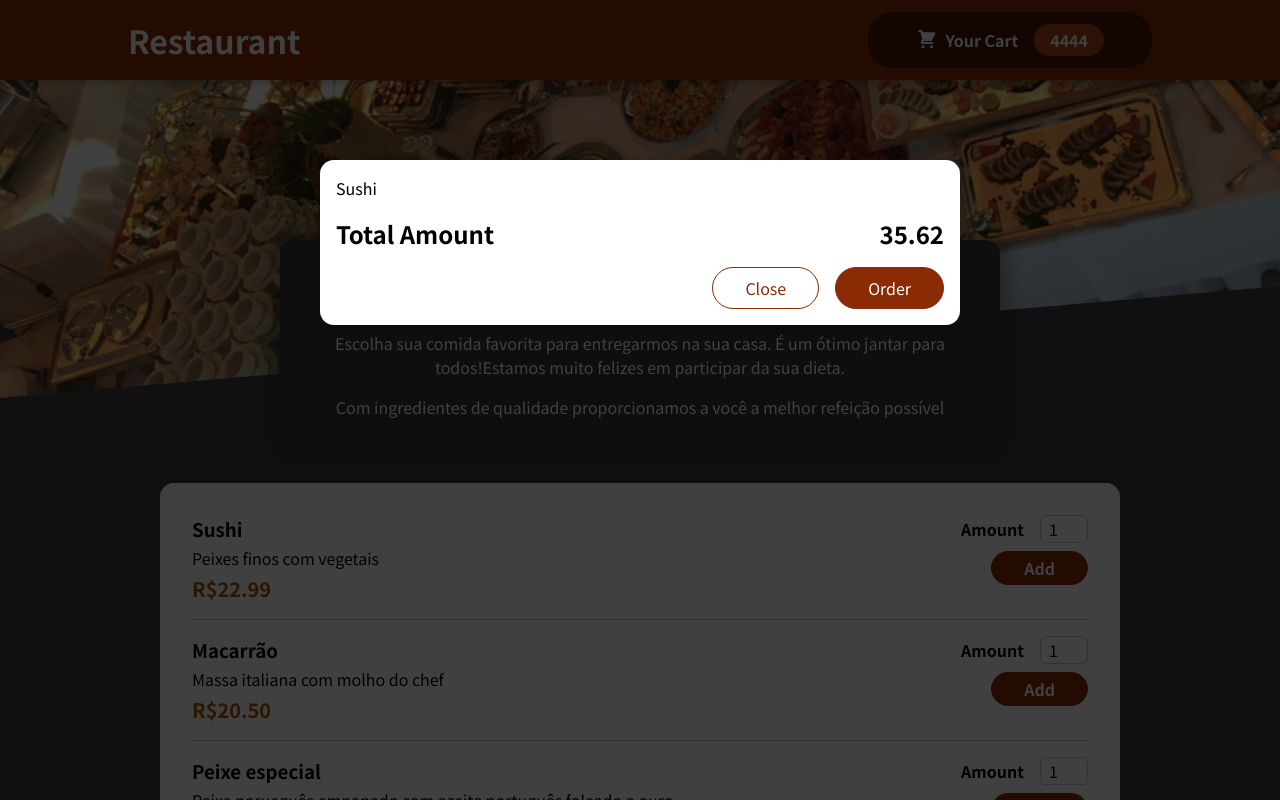
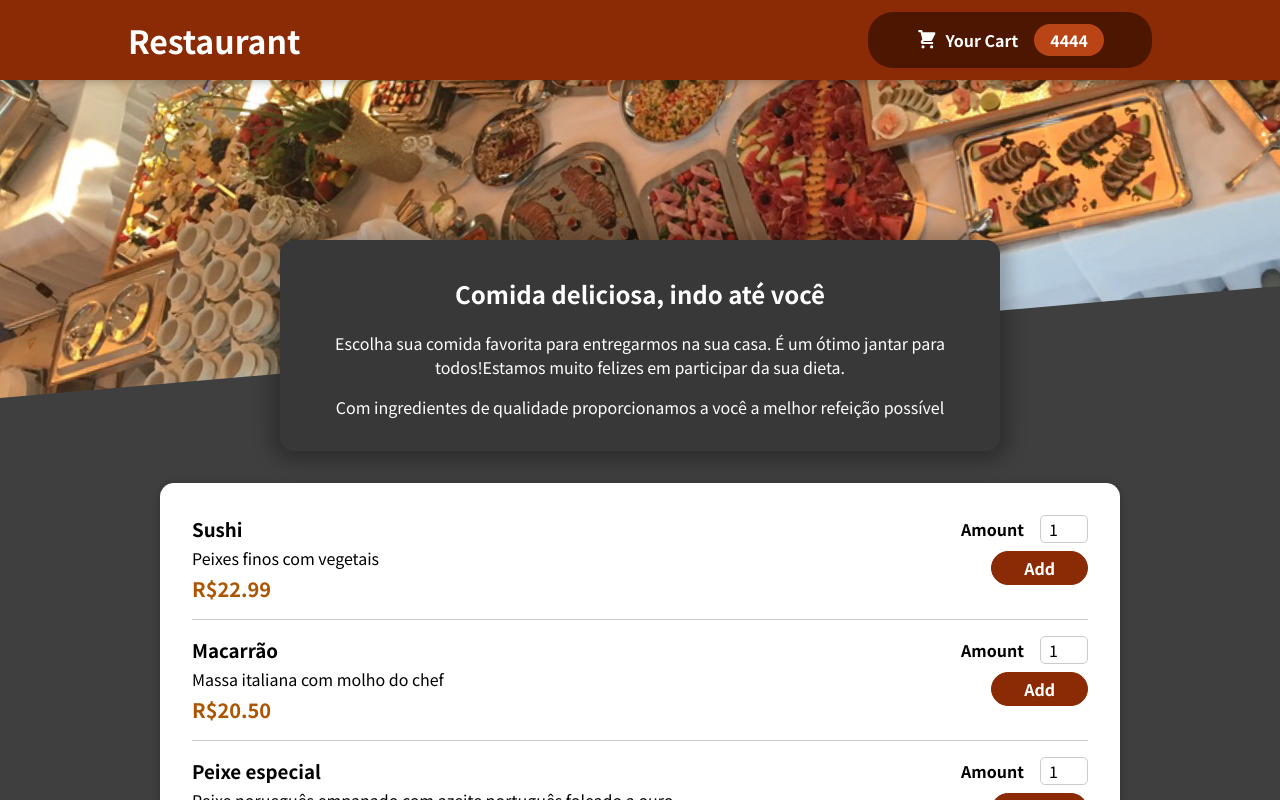
Before and after one commit to umnomequalqu/Restaurant, a React (Create React App) app: page / in a window 1280 px wide. Shown: the top 800 px of the page. Built offline with nearby package versions, Linux system fonts and the light colour scheme.

Commit message:
modal works 140

```diff
--- a/src/App.js
+++ b/src/App.js
@@ -1,15 +1,24 @@
 import Cart from "./components/Cart/Cart";
 import Header from "./components/Layouts/Header";
 import Meals from "./components/Meals/Meals";
+import {useState} from 'react';
+function App(){
+    const [cartIsShown,setCartIsShown] = useState(false);
 
-function App(){
+    const showCartHandler = ()=>{
+        setCartIsShown(true);
+    }
+    const hideCartHandler = ()=>{
+        setCartIsShown(false);
+    }
     return(
         <>
-        <Cart/>
-        <Header/>
-        <main>
-            <Meals/>
-        </main>
+            { cartIsShown && <Cart onClose={hideCartHandler}/> }
+            <Header
+            onShowCart={showCartHandler}/>
+            <main>
+                <Meals/>
+            </main>
         </>
     )
 }
--- a/src/components/Cart/Cart.js
+++ b/src/components/Cart/Cart.js
@@ -7,14 +7,19 @@
     .map((item)=>(<li>{item.name}</li>))}</ul>
 return(
     <>
-        <Modal>
+        <Modal onClose={props.onClose}>
             {cartItems}
             <div className={classes.total}>
                 <span>Total Amount</span>
                 <span>35.62</span>
             </div>
             <div className={classes.actions}>
-                <button className={classes['button--alt']} >Close</button>
+                <button
+                className={classes['button--alt']}
+                onClick={props.onClose}
+                >
+                    Close
+                    </button>
                 <button className={classes.button} >Order</button>
             </div>
         </Modal>
--- a/src/components/Layouts/Header.js
+++ b/src/components/Layouts/Header.js
@@ -1,12 +1,12 @@
 import meals from '../../assets/meals.jpg'
 import classes from './Header.module.css'
 import HeaderCartButton from './HeaderCartButton'
-const Header = ()=>{
+const Header = (props)=>{
 return (
     <>
      <header className={classes.header}>
         <h1>Restaurant</h1>
-        <HeaderCartButton/>
+        <HeaderCartButton onShowCart={props.onShowCart}/>
      </header>
      <div className={classes['main-image']}>
         <img src={meals} alt="mesa com pratos"></img>
--- a/src/components/Layouts/HeaderCartButton.js
+++ b/src/components/Layouts/HeaderCartButton.js
@@ -2,9 +2,8 @@
 import classes from './HeaderCartButton.module.css'
 const HeaderCartButton = props =>{
     return(
-        <button className={classes.button} >
-            <span className={classes.icon}>
-            <CartIcon/>
+        <button className={classes.button} onClick={props.onShowCart}>
+            <span className={classes.icon}><CartIcon/>
             </span >
             <span>Your Cart</span>
             <span className={classes.badge}>4444</span>
--- a/src/components/UI/Modal.js
+++ b/src/components/UI/Modal.js
@@ -1,7 +1,7 @@
 import classes from './Modal.module.css'
 import ReactDOM from 'react-dom';
 const Backdrop = (props)=>{
-    return <div className={classes.backdrop}></div>
+    return <div className={classes.backdrop} onClick={props.onClose}></div>
 }
 
 const ModalOverlay = props=>{
@@ -17,7 +17,7 @@
 const Modal = props=>{
     return(
         <>
-        {ReactDOM.createPortal(<Backdrop/>,portalElement)}
+        {ReactDOM.createPortal(<Backdrop onClose={props.onClose}/>,portalElement)}
         {ReactDOM.createPortal(
             <ModalOverlay>
                 {props.children}
```
